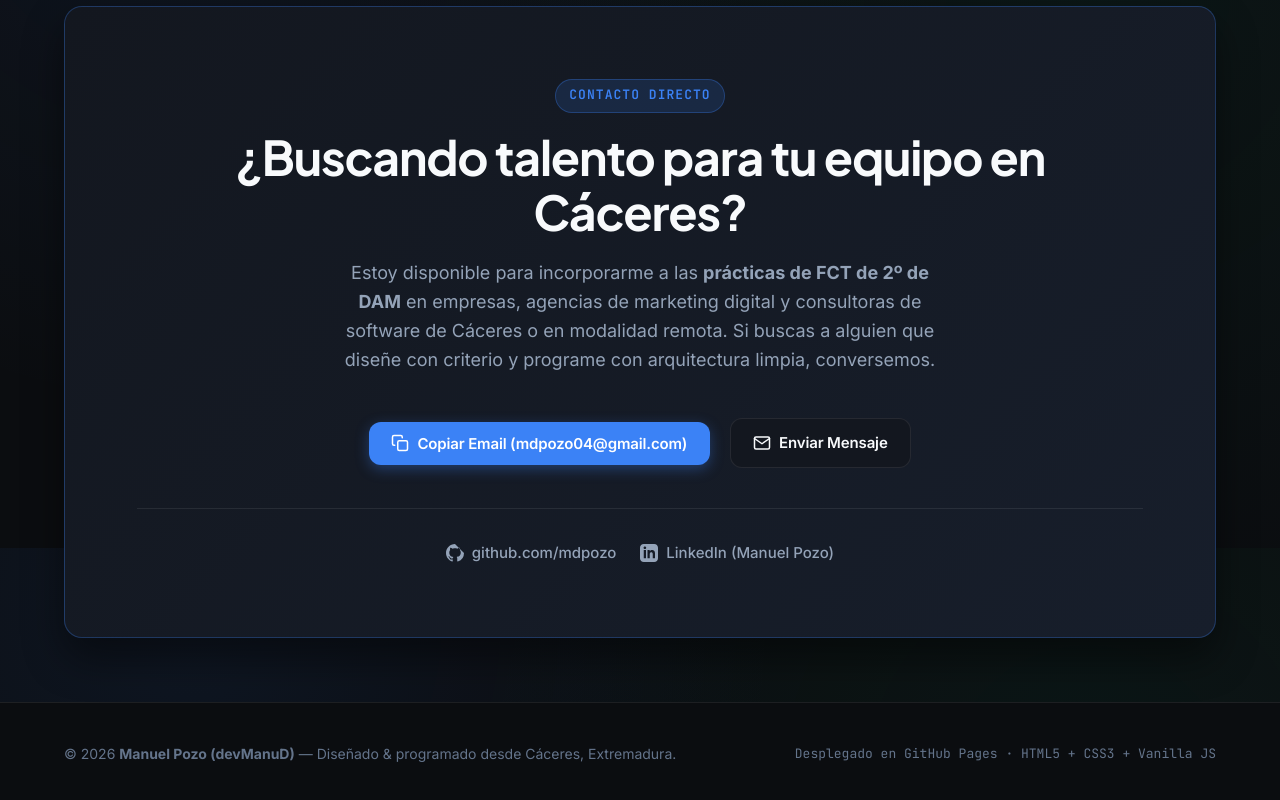
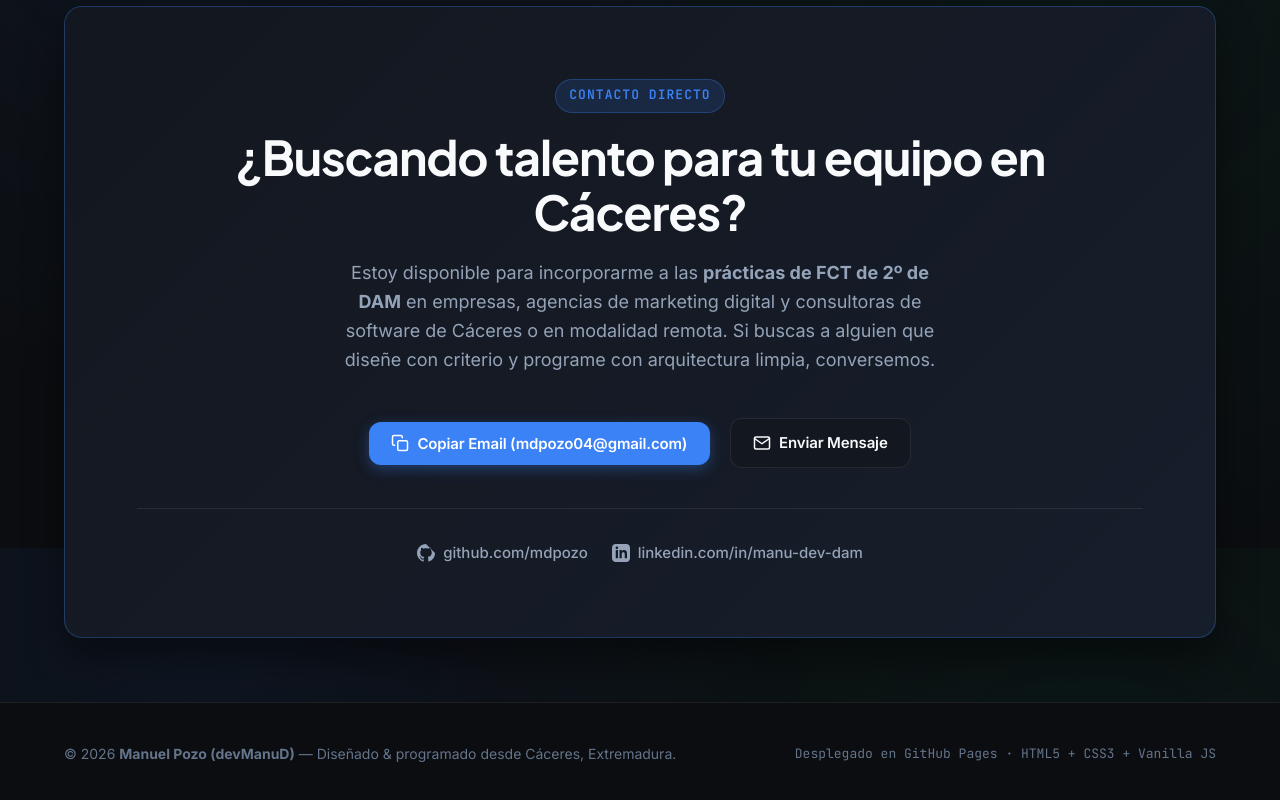
Before and after one commit to mdpozo/mdpozo.github.io, a plain HTML site: page index.html in a window 1280 px wide. Shown: the part 4252-5052 px from the top of the page. Drawn offline with Linux system fonts and the light colour scheme.

Commit message:
fix: actualizar enlace del perfil de linkedin a manu-dev-dam

```diff
--- a/index.html
+++ b/index.html
@@ -602,9 +602,9 @@
             <svg width="18" height="18" viewBox="0 0 24 24" fill="currentColor" aria-hidden="true"><path d="M12 0C5.37 0 0 5.37 0 12c0 5.31 3.435 9.795 8.205 11.385.6.105.825-.255.825-.57 0-.285-.015-1.23-.015-2.235-3.015.555-3.795-.735-4.035-1.41-.135-.345-.72-1.41-1.23-1.695-.42-.225-1.02-.78-.015-.795.945-.015 1.62.87 1.845 1.23 1.08 1.815 2.805 1.305 3.495.99.105-.78.42-1.305.765-1.605-2.67-.3-5.46-1.335-5.46-5.925 0-1.305.465-2.385 1.23-3.225-.12-.3-.54-1.53.12-3.18 0 0 1.005-.315 3.3 1.23.96-.27 1.98-.405 3-.405s2.04.135 3 .405c2.295-1.56 3.3-1.23 3.3-1.23.66 1.65.24 2.88.12 3.18.765.84 1.23 1.905 1.23 3.225 0 4.605-2.805 5.625-5.475 5.925.435.375.81 1.095.81 2.22 0 1.605-.015 2.895-.015 3.3 0 .315.225.69.825.57A12.02 12.02 0 0024 12z"/></svg>
             <span>github.com/mdpozo</span>
           </a>
-          <a href="https://linkedin.com/in/manuel-pozo-dam" target="_blank" rel="noopener noreferrer" class="social-link" aria-label="Perfil de LinkedIn de Manuel Pozo">
+          <a href="https://www.linkedin.com/in/manu-dev-dam" target="_blank" rel="noopener noreferrer" class="social-link" aria-label="Perfil de LinkedIn de Manu">
             <svg width="18" height="18" viewBox="0 0 24 24" fill="currentColor" aria-hidden="true"><path d="M19 0h-14c-2.761 0-5 2.239-5 5v14c0 2.761 2.239 5 5 5h14c2.762 0 5-2.239 5-5v-14c0-2.761-2.238-5-5-5zm-11 19h-3v-11h3v11zm-1.5-12.268c-.966 0-1.75-.79-1.75-1.764s.784-1.764 1.75-1.764 1.75.79 1.75 1.764-.783 1.764-1.75 1.764zm13.5 12.268h-3v-5.604c0-3.368-4-3.113-4 0v5.604h-3v-11h3v1.765c1.396-2.586 7-2.777 7 2.476v6.759z"/></svg>
-            <span>LinkedIn (Manuel Pozo)</span>
+            <span>linkedin.com/in/manu-dev-dam</span>
           </a>
         </div>
       </div>
```
